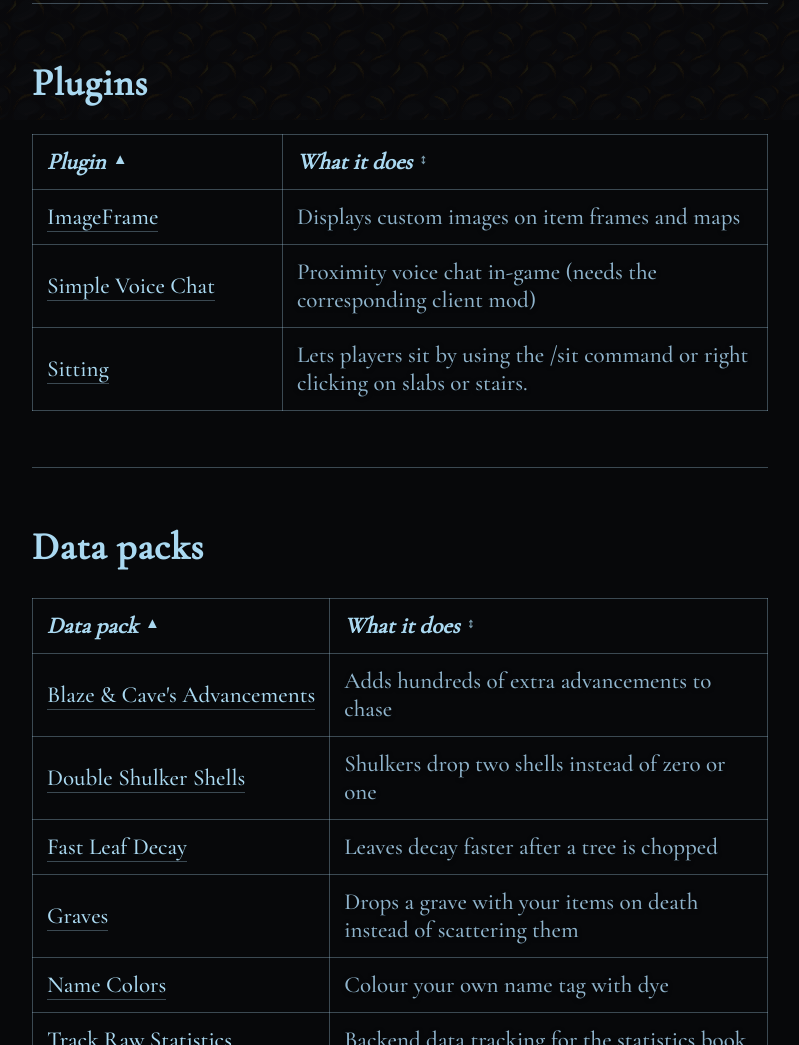
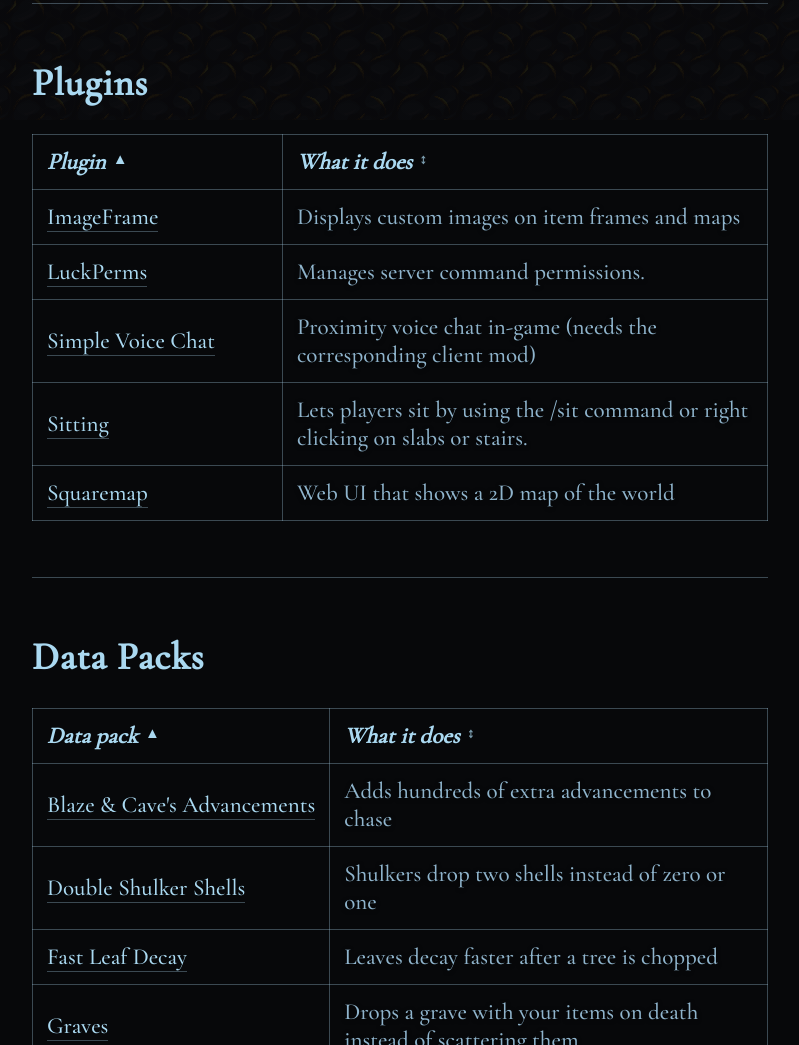
Before and after one commit to imclarenpow/nanosmp-static, a plain HTML site: page index.html in a window 1280 px wide. Shown: the part 680-1725 px from the top of the page, without its empty margins (240-1039 px from the left). Drawn offline with nearby package versions, Linux system fonts and the light colour scheme.

Commit message:
Update index.html

```diff
--- a/index.html
+++ b/index.html
@@ -64,11 +64,21 @@
               rel="noopener">ImageFrame</a></td>
           <td class="desc">Displays custom images on item frames and maps</td>
         </tr>
+        <tr>
+          <td class="name"><a href="https://modrinth.com/plugin/squaremap" target="_blank"
+              rel="noopener">Squaremap</a></td>
+          <td class="desc">Web UI that shows a 2D map of the world</td>
+        </tr>
+        <tr>
+          <td class="name"><a href="https://modrinth.com/plugin/luckperms" target="_blank"
+              rel="noopener">LuckPerms</a></td>
+          <td class="desc">Manages server command permissions.</td>
+        </tr>
       </table>
     </section>
 
     <section>
-      <h2>Data packs</h2>
+      <h2>Data Packs</h2>
       <table>
         <tr>
           <th><button type="button" class="sortable-header" data-sort-index="0"><span>Data pack</span><span
```
